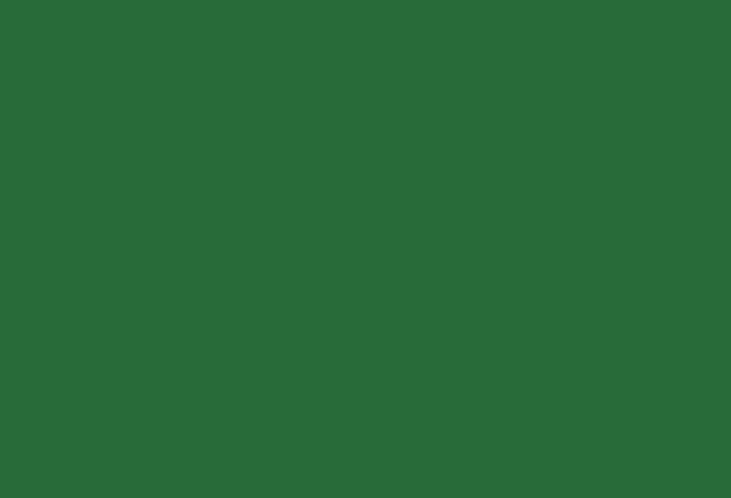
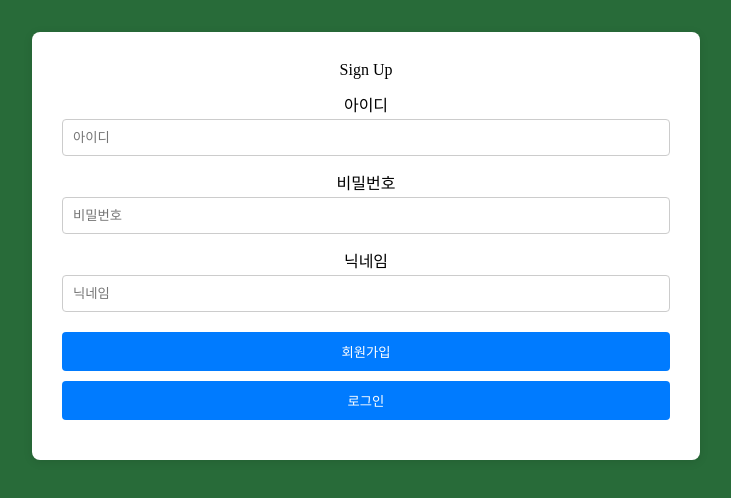
Before and after one commit to YISYISYISYIS/react-task3, a React (Vite) app: page /SignUp in a window 1280 px wide. Before the commit this address had no page. Shown: the top 498 px of the page, without its empty margins (274-1005 px from the left). Built offline with nearby package versions, Linux system fonts and the light colour scheme.

Commit message:
feat: 로그인 회원가입 페이지 수정
- UI및 라우터 설정

```diff
--- a/src/components/login/Login.jsx
+++ b/src/components/login/Login.jsx
@@ -1,22 +1,61 @@
-import React from "react";
+import { useState } from "react";
 import styled from "styled-components";
+import { useNavigate } from "react-router-dom";
 
 const Login = () => {
+  const navigate = useNavigate();
+  const [id, setId] = useState("");
+  const [password, setPassword] = useState("");
+
+  const onSubmit = (e) => {
+    e.preventDefault();
+
+    if (id.length < 4 || id.length > 11) {
+      alert("아이디는 4~10글자 사이여야 합니다");
+      return;
+    }
+    if (password.length < 4 || password.length > 16) {
+      alert("비밀번호는 4~15글자 사이여야 합니다");
+      return;
+    }
+
+    console.log(id);
+    console.log(password);
+
+    navigate("/");
+  };
+
+  const handleSignUp = () => {
+    navigate("/signup");
+  };
   return (
     <LoginContainer>
       <LoginBox>
         <Title>Login</Title>
-        <form>
+        <form onSubmit={onSubmit}>
           <InputLabel>아이디</InputLabel>
           <InputContainer>
-            <InputField type="text" placeholder="아이디" />
+            <InputField
+              type="text"
+              placeholder="아이디"
+              value={id}
+              onChange={(e) => setId(e.target.value)}
+            />
           </InputContainer>
           <InputLabel>비밀번호</InputLabel>
           <InputContainer>
-            <InputField type="password" placeholder="비밀번호" />
+            <InputField
+              type="password"
+              placeholder="비밀번호"
+              autoComplete="off"
+              value={password}
+              onChange={(e) => setPassword(e.target.value)}
+            />
           </InputContainer>
           <Button type="submit">로그인</Button>
-          <Button type="button">회원가입</Button>
+          <Button type="button" onClick={handleSignUp}>
+            회원가입
+          </Button>
         </form>
       </LoginBox>
     </LoginContainer>
--- a/src/components/login/SignUp.jsx
+++ b/src/components/login/SignUp.jsx
@@ -1,26 +1,76 @@
-import React from "react";
+import { useState } from "react";
 import styled from "styled-components";
+import { useNavigate } from "react-router-dom";
 
 const SignUp = () => {
+  const navigate = useNavigate();
+  const [id, setId] = useState("");
+  const [password, setPassword] = useState("");
+  const [nickname, setNickname] = useState("");
+
+  const onSubmit = (e) => {
+    e.preventDefault();
+
+    if (id.length < 4 || id.length > 11) {
+      alert("아이디는 4~10글자 사이여야 합니다");
+      return;
+    }
+    if (password.length < 4 || password.length > 16) {
+      alert("비밀번호는 4~15글자 사이여야 합니다");
+      return;
+    }
+    if (password.length < 1 || password.length > 11) {
+      alert("닉네임은 2~10글자 사이여야 합니다");
+      return;
+    }
+
+    console.log(id);
+    console.log(password);
+    console.log(nickname);
+    navigate("/");
+  };
+
+  const handleLogin = () => {
+    navigate("/login");
+  };
+
   return (
     <SignUpContainer>
       <SignUpBox>
         <Title>Sign Up</Title>
-        <form>
+        <form onSubmit={onSubmit}>
           <InputLabel>아이디</InputLabel>
           <InputContainer>
-            <InputField type="text" placeholder="아이디" />
+            <InputField
+              type="text"
+              placeholder="아이디"
+              value={id}
+              onChange={(e) => setId(e.target.value)}
+            />
           </InputContainer>
           <InputLabel>비밀번호</InputLabel>
           <InputContainer>
-            <InputField type="password" placeholder="비밀번호" />
+            <InputField
+              type="password"
+              placeholder="비밀번호"
+              autoComplete="off"
+              value={password}
+              onChange={(e) => setPassword(e.target.value)}
+            />
           </InputContainer>
           <InputLabel>닉네임</InputLabel>
           <InputContainer>
-            <InputField type="text" placeholder="닉네임" />
+            <InputField
+              type="text"
+              placeholder="닉네임"
+              value={nickname}
+              onChange={(e) => setNickname(e.target.value)}
+            />
           </InputContainer>
           <Button type="submit">회원가입</Button>
-          <Button type="button">로그인</Button>
+          <Button type="button" onClick={handleLogin}>
+            로그인
+          </Button>
         </form>
       </SignUpBox>
     </SignUpContainer>
--- a/src/router/Router.jsx
+++ b/src/router/Router.jsx
@@ -4,13 +4,15 @@ import Home from "../pages/Home";
 import Detail from "../pages/Detail";
 import FilteredProvider from "../constext/FilteredProvider";
 import SignUp from "../components/login/SignUp";
+import Login from "../components/login/Login";
 
 const Router = () => {
   return (
     <FilteredProvider>
       <BrowserRouter>
         <Routes>
-          {/* <Route path="/SignUp" element={<SignUp />} /> */}
+          <Route path="/SignUp" element={<SignUp />} />
+          <Route path="/Login" element={<Login />} />
           <Route path="/" element={<Home />} />
           <Route path="/Detail/:id" element={<Detail />} />
         </Routes>
```
